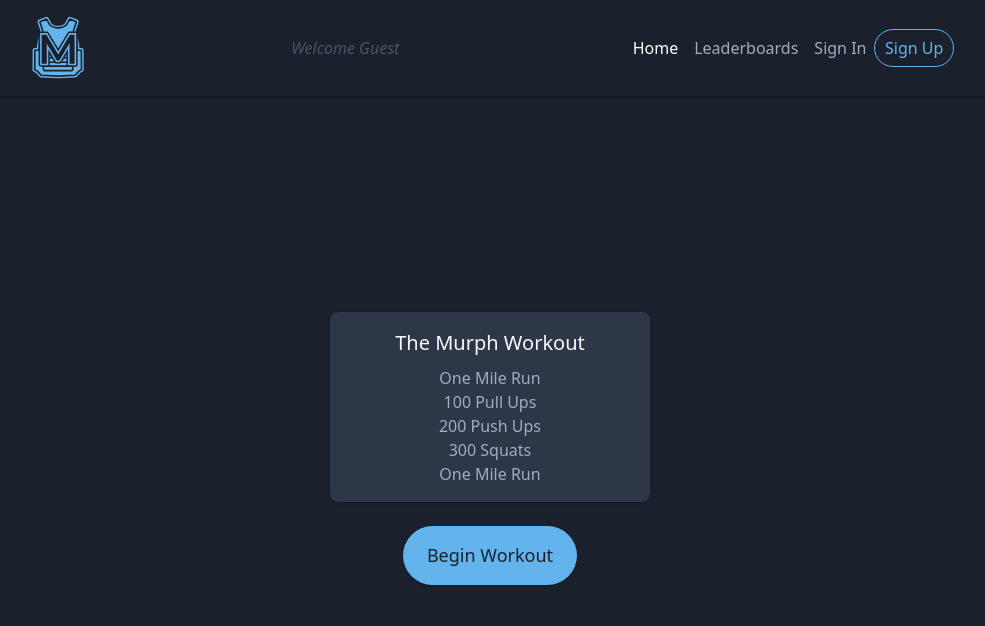
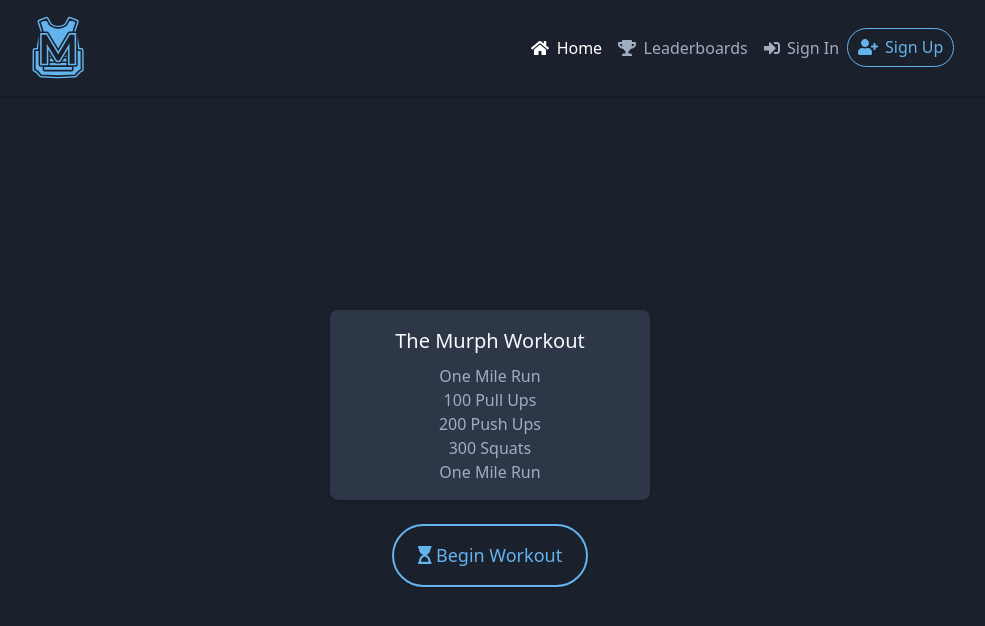
Before and after one commit to raymondkneipp/Murph-MERN, a React (Create React App) app in the folder client/: page / in a window 1280 px wide. Shown: the top 626 px of the page, without its empty margins (150-1135 px from the left). Built offline with nearby package versions, Linux system fonts and the light colour scheme.

Commit message:
Added font awesome icons

```diff
--- a/client/package.json
+++ b/client/package.json
@@ -3,6 +3,9 @@
   "version": "0.1.0",
   "private": true,
   "dependencies": {
+    "@fortawesome/fontawesome-svg-core": "^1.2.28",
+    "@fortawesome/free-solid-svg-icons": "^5.13.0",
+    "@fortawesome/react-fontawesome": "^0.1.9",
     "@testing-library/jest-dom": "^4.2.4",
     "@testing-library/react": "^9.5.0",
     "@testing-library/user-event": "^7.2.1",
--- a/client/src/components/Navbar.js
+++ b/client/src/components/Navbar.js
@@ -1,8 +1,17 @@
+import {
+  faBars,
+  faChartPie,
+  faHome,
+  faSignInAlt,
+  faSignOutAlt,
+  faTrophy,
+  faUserPlus,
+} from "@fortawesome/free-solid-svg-icons";
+import { FontAwesomeIcon } from "@fortawesome/react-fontawesome";
 import React, { useContext, useState } from "react";
 import { NavLink } from "react-router-dom";
 import styled from "styled-components";
 import logo from "../assets/img/logo.svg";
-import menu from "../assets/img/menu.svg";
 import { AuthContext } from "../Store";
 import { Container } from "./Container";
 
@@ -13,11 +22,13 @@ const Nav = styled.nav`
   & > div {
     display: flex;
     align-items: center;
+    flex-wrap: wrap;
     justify-content: space-between;
-    flex-wrap: wrap;
   }
 
   & .logo {
+    justify-self: flex-start;
+
     & img {
       width: 100%;
       height: auto;
@@ -27,15 +38,17 @@ const Nav = styled.nav`
 `;
 
 const LinksList = styled.div`
-  align-items: center;
+  align-items: flex-start;
   display: none;
   flex-direction: column;
   flex-basis: 100%;
+  margin-top: 0.5rem;
 
   @media (min-width: 48em) {
     flex-direction: row;
     justify-content: center;
     flex-basis: auto;
+    margin-top: 0;
   }
 
   @media (min-width: 48em) {
@@ -51,13 +64,18 @@ const LinksList = styled.div`
     text-decoration: none;
     white-space: nowrap;
     padding: 0.5rem;
+    transition: all 0.2s;
+
+    & svg {
+      margin-right: 0.2rem;
+    }
 
     &.active {
       color: white;
     }
 
     &:hover {
-      text-decoration: underline;
+      color: white;
     }
 
     &.primaryButton {
@@ -65,6 +83,12 @@ const LinksList = styled.div`
       color: #63b3ed;
       border-radius: 5rem;
       padding: 0.4rem 0.6rem;
+      transition: all 0.2s;
+
+      &:hover {
+        color: #1a202c;
+        background-color: #63b3ed;
+      }
     }
 
     &.secondaryButton {
@@ -72,35 +96,34 @@ const LinksList = styled.div`
       color: #fc8181;
       border-radius: 5rem;
       padding: 0.4rem 0.6rem;
+
+      &:hover {
+        color: #1a202c;
+        background-color: #fc8181;
+      }
     }
   }
 `;
 
 const Greeting = styled.div`
   color: #4a5568;
-  padding-right: 1rem;
-  margin-right: 0.5rem;
+  margin-right: 1rem;
   font-style: italic;
-  border-right: 0.1rem solid #4a5568;
+  display: flex;
+  align-items: center;
+`;
+
+const Menu = styled.div`
   display: flex;
   align-items: center;
 
-  @media (min-width: 48em) {
-    border-right: 0;
-  }
-`;
-
-const Menu = styled.div`
-  display: block;
-  display: flex;
-
-  & > img {
+  & > svg {
     cursor: pointer;
-    padding: 0.5rem;
+    color: #a0aec0;
   }
 
   @media (min-width: 48em) {
-    & > img {
+    & > svg {
       display: none;
     }
   }
@@ -114,38 +137,53 @@ export const Navbar = () => {
   return (
     <Nav>
       <Container>
-        <NavLink to="/" className="logo">
+        <NavLink to="/" className="logo" onClick={() => setOpen(false)}>
           <img src={logo} alt="Murph" />
         </NavLink>
 
         <Menu>
-          {isAuthenticated && user ? (
-            <Greeting>Welcome {user.fname}</Greeting>
-          ) : (
-            <Greeting>Welcome Guest</Greeting>
-          )}
-          <img src={menu} alt="Menu" onClick={() => setOpen(!open)} />
+          {isAuthenticated && user && <Greeting>Welcome {user.fname}</Greeting>}
+          <FontAwesomeIcon
+            icon={faBars}
+            onClick={() => setOpen(!open)}
+            size="lg"
+          />
         </Menu>
 
         <LinksList className={open ? "open" : ""}>
-          <NavLink to="/" exact>
-            Home
+          <NavLink to="/" exact onClick={() => setOpen(false)}>
+            <FontAwesomeIcon icon={faHome} /> Home
           </NavLink>
-          <NavLink to="/leaderboards">Leaderboards</NavLink>
+          <NavLink to="/leaderboards" onClick={() => setOpen(false)}>
+            <FontAwesomeIcon icon={faTrophy} /> Leaderboards
+          </NavLink>
 
           {!isAuthenticated && (
             <>
-              <NavLink to="/signin">Sign In</NavLink>
-              <NavLink to="/signup" className="primaryButton">
-                Sign Up
+              <NavLink to="/signin" onClick={() => setOpen(false)}>
+                <FontAwesomeIcon icon={faSignInAlt} /> Sign In
+              </NavLink>
+              <NavLink
+                to="/signup"
+                className="primaryButton"
+                onClick={() => setOpen(false)}
+              >
+                <FontAwesomeIcon icon={faUserPlus} /> Sign Up
               </NavLink>
             </>
           )}
 
           {isAuthenticated && (
             <>
-              <NavLink to="/profile">Profile</NavLink>
-              <NavLink className="secondaryButton" to="/signout">
+              <NavLink to="/profile" onClick={() => setOpen(false)}>
+                <FontAwesomeIcon icon={faChartPie} /> Profile
+              </NavLink>
+              <NavLink
+                className="secondaryButton"
+                to="/signout"
+                onClick={() => setOpen(false)}
+              >
+                <FontAwesomeIcon icon={faSignOutAlt} />
                 Sign Out
               </NavLink>
             </>
--- a/client/src/pages/Home.js
+++ b/client/src/pages/Home.js
@@ -1,3 +1,5 @@
+import { faHourglassStart } from "@fortawesome/free-solid-svg-icons";
+import { FontAwesomeIcon } from "@fortawesome/react-fontawesome";
 import React from "react";
 import { Link } from "react-router-dom";
 
@@ -22,9 +24,9 @@ export const Home = () => {
       </div>
       <Link
         to="/workout"
-        className="bg-blue-400 shadow rounded-full py-4 px-6 text-lg hover:underline text-gray-900"
+        className="shadow rounded-full py-4 px-6 text-lg border-2 border-solid border-blue-400 text-blue-400"
       >
-        Begin Workout
+        <FontAwesomeIcon icon={faHourglassStart} /> Begin Workout
       </Link>
     </div>
   );
```
Also changed, not shown: client/src/assets/img/menu.svg (deleted), 1 other file (tests, documents, lock files or other folders).
